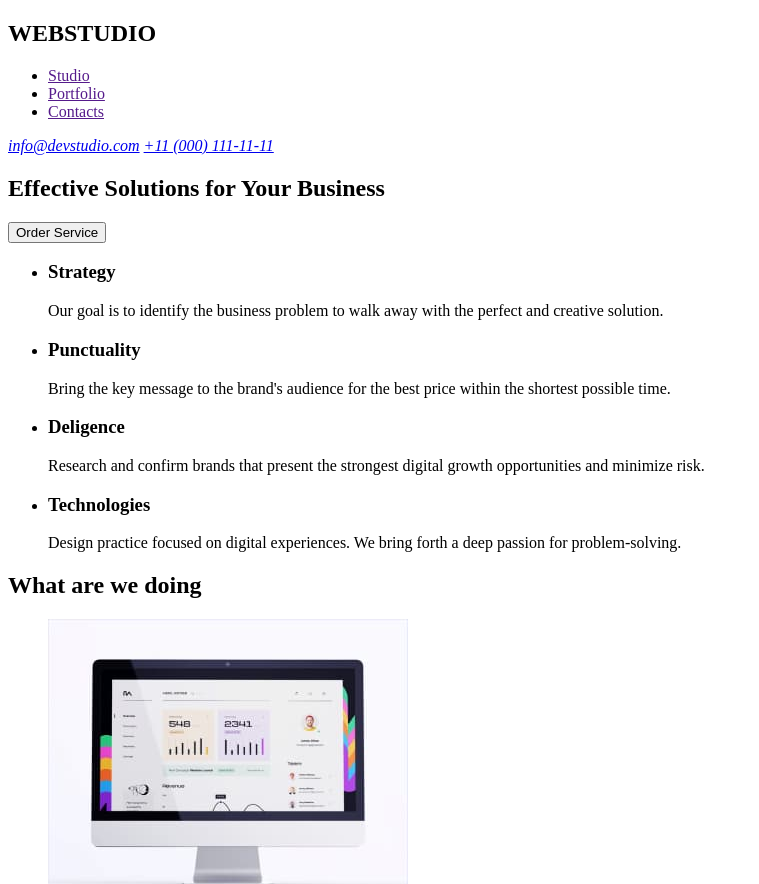
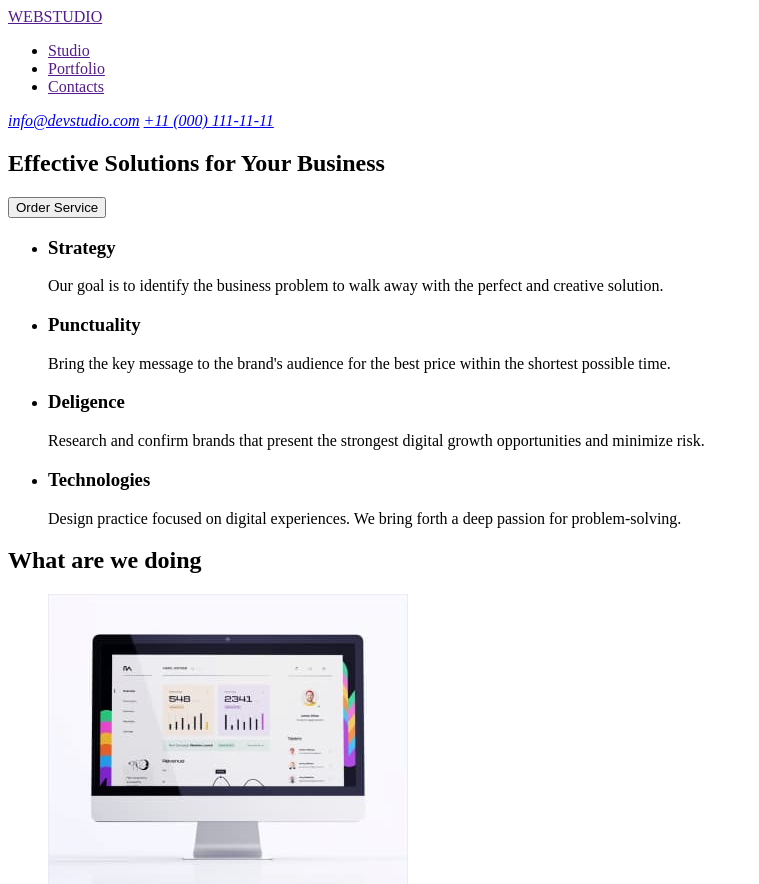
Before and after one commit to sherwinmanosa/goit-markup-hw-01, a plain HTML site: page index.html in a window 1280 px wide. Shown: the top 884 px of the page, without its empty margins (0-759 px from the left). Drawn offline with Linux system fonts and the light colour scheme.

Commit message:
Update index.html

```diff
--- a/index.html
+++ b/index.html
@@ -7,7 +7,7 @@
   </head>
   <body>
     <header>
-      <h2>WEBSTUDIO</h2>
+      <a href="">WEBSTUDIO</a>
       <nav>
         <ul>
           <li><a href="">Studio</a></li>
@@ -134,7 +134,7 @@
       </section>
     </main>
     <footer>
-      <a href=""><span>WEB</span>STUDIO</a>
+      <a href="">WEBSTUDIO</a>
       <p>Increasethe flow of customers and</p>
       <p>sales for your business with digital</p>
       <p>marketing & growth solutions.</p>
```
